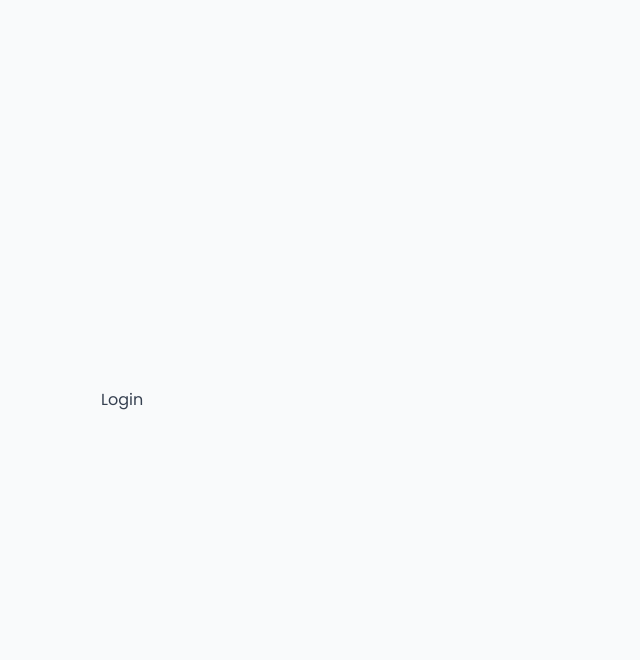
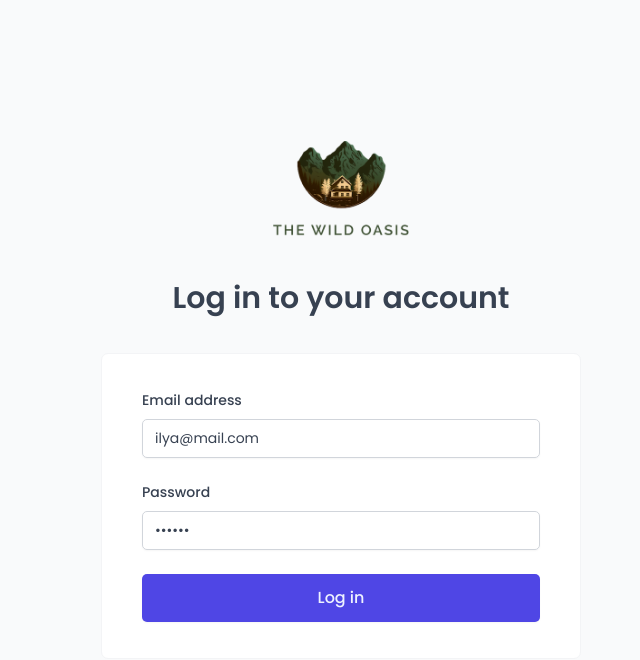
Before and after one commit to ilyanik77/the-wild-oasis, a React (Vite) app: page /login in a window 1280 px wide. Shown: the top 660 px of the page, without its empty margins (299-939 px from the left). Built offline with nearby package versions, Linux system fonts and the light colour scheme; a web font is replaced by a local one.

Commit message:
add useLogin, useUser, apiAuth

```diff
--- a/src/App.jsx
+++ b/src/App.jsx
@@ -23,6 +23,7 @@
 import { Toaster } from 'react-hot-toast'
 import Booking from './pages/Booking'
 import Checking from './pages/Checking'
+import ProtectedRoute from './ui/ProtectedRoute'
 
 const queryClient = new QueryClient({
 	defaultOptions: {
@@ -39,7 +40,13 @@
 			<GlobalStyles />
 			<BrowserRouter>
 				<Routes>
-					<Route element={<AppLayout />}>
+					<Route
+						element={
+							<ProtectedRoute>
+								<AppLayout />
+							</ProtectedRoute>
+						}
+					>
 						<Route
 							index
 							element={<Navigate replace to='dashboard' />}
--- a/src/features/authentication/LoginForm.jsx
+++ b/src/features/authentication/LoginForm.jsx
@@ -1,41 +1,57 @@
-import { useState } from "react";
-import Button from "../../ui/Button";
-import Form from "../../ui/Form";
-import Input from "../../ui/Input";
-import FormRowVertical from "../../ui/FormRowVertical";
+import { useState } from 'react'
+import Button from '../../ui/Button'
+import Form from '../../ui/Form'
+import Input from '../../ui/Input'
+import FormRowVertical from '../../ui/FormRowVertical'
+import useLogin from './useLogin'
+import SpinnerMini from '../../ui/SpinnerMini'
+
+
 
 function LoginForm() {
-  const [email, setEmail] = useState("");
-  const [password, setPassword] = useState("");
+	const [email, setEmail] = useState('ilya@mail.com')
+	const [password, setPassword] = useState('123123')
+	const {login, isLoading} = useLogin()
 
-  function handleSubmit() {}
+	function handleSubmit(e) {
+		e.preventDefault()
+		if(!email && !password) return
+		login({email, password}, {
+			onSettled: () => {
+				setEmail('')
+				setPassword('')
+			}
+		})
+	}
 
 	return (
 		<Form onSubmit={handleSubmit}>
-      <FormRowVertical label="Email address">
+			<FormRowVertical label='Email address'>
 				<Input
-          type="email"
-          id="email"
+					type='email'
+					id='email'
 					// This makes this form better for password managers
-          autoComplete="username"
+					autoComplete='username'
 					value={email}
-          onChange={(e) => setEmail(e.target.value)}
+					onChange={e => setEmail(e.target.value)}
+					disabled={isLoading}
 				/>
 			</FormRowVertical>
-      <FormRowVertical label="Password">
+			<FormRowVertical label='Password'>
 				<Input
-          type="password"
-          id="password"
-          autoComplete="current-password"
+					type='password'
+					id='password'
+					autoComplete='current-password'
 					value={password}
-          onChange={(e) => setPassword(e.target.value)}
+					onChange={e => setPassword(e.target.value)}
+					disabled={isLoading}
 				/>
 			</FormRowVertical>
 			<FormRowVertical>
-        <Button size="large">Login</Button>
+				<Button size='large' disabled={isLoading}>{!isLoading ? 'Log in' : <SpinnerMini />}</Button>
 			</FormRowVertical>
 		</Form>
-  );
+	)
 }
 
-export default LoginForm;
+export default LoginForm
--- /dev/null
+++ b/src/features/authentication/useLogin.js
@@ -0,0 +1,24 @@
+import { useMutation, useQueryClient } from "@tanstack/react-query"
+import { login as loginApi } from "../../services/apiAuth"
+import { useNavigate } from "react-router-dom"
+import toast from "react-hot-toast"
+
+function useLogin() {
+	const queryClient = useQueryClient()
+	const navigate = useNavigate()
+
+	const {mutate: login, isLoading} = useMutation({
+		mutationFn: ({email, password}) => loginApi({email, password}),
+		onSuccess: (user) => {
+			queryClient.setQueriesData(['user'], user)
+			navigate('/dashboard')
+		},
+		onError: err => {
+			console.log("ERROR", err)
+			toast.error('Provided email or password are incorrect')
+		}
+	})
+	return {login, isLoading}
+}
+
+export default useLogin
--- /dev/null
+++ b/src/features/authentication/useUser.js
@@ -0,0 +1,12 @@
+import { useQuery } from "@tanstack/react-query"
+import { getCurrentUser } from "../../services/apiAuth"
+
+function useUser() {
+	const {isLoading, data: user} = useQuery({
+		queryKey: ['user'],
+		queryFn: getCurrentUser
+	})
+	return {isLoading, user, isAuthenticated: user?.role === 'authenticated'}
+}
+
+export default useUser
--- a/src/pages/Login.jsx
+++ b/src/pages/Login.jsx
@@ -1,4 +1,7 @@
-import styled from "styled-components";
+import styled from 'styled-components'
+import LoginForm from '../features/authentication/LoginForm'
+import Logo from '../ui/Logo'
+import Heading from '../ui/Heading'
 
 const LoginLayout = styled.main`
 	min-height: 100vh;
@@ -8,10 +11,16 @@
 	justify-content: center;
 	gap: 3.2rem;
 	background-color: var(--color-grey-50);
-`;
+`
 
 function Login() {
-  return <LoginLayout>Login</LoginLayout>;
+	return (
+		<LoginLayout>
+			<Logo />
+			<Heading as="h4">Log in to your account</Heading>
+			<LoginForm />
+		</LoginLayout>
+	)
 }
 
-export default Login;
+export default Login
--- /dev/null
+++ b/src/services/apiAuth.js
@@ -0,0 +1,23 @@
+import supabase from './supabase'
+
+export async function login({email, password}) {
+	const { data, error } = await supabase.auth.signInWithPassword({
+		email,
+		password,
+	})
+	if(error) throw new Error(error.message);
+
+	return data
+}
+
+export async function getCurrentUser() {
+	const {data: session} = await supabase.auth.getSession()
+	if(!session.session) return null
+
+	const {data, error} = await supabase.auth.getUser()
+
+	console.log(data)
+	if (error) throw new Error(error.message)
+
+	return data?.user
+}
--- /dev/null
+++ b/src/ui/FormRowVertical.jsx
@@ -0,0 +1,29 @@
+import styled from "styled-components";
+
+const StyledFormRow = styled.div`
+  display: flex;
+  flex-direction: column;
+  gap: 0.8rem;
+  padding: 1.2rem 0;
+`;
+
+const Label = styled.label`
+  font-weight: 500;
+`;
+
+const Error = styled.span`
+  font-size: 1.4rem;
+  color: var(--color-red-700);
+`;
+
+function FormRowVertical({ label, error, children }) {
+  return (
+    <StyledFormRow>
+      {label && <Label htmlFor={children.props.id}>{label}</Label>}
+      {children}
+      {error && <Error>{error}</Error>}
+    </StyledFormRow>
+  );
+}
+
+export default FormRowVertical;
--- a/src/ui/Heading.jsx
+++ b/src/ui/Heading.jsx
@@ -1,24 +1,31 @@
 import styled, { css } from 'styled-components'
 
 const Heading = styled.h1`
-
 	${props =>
-		props.type === 'h1' &&
+		props.as === 'h1' &&
+		css`
+			font-size: 6rem;
+			font-weight: 600;
+		`}
+	${props =>
+		props.as === 'h2' &&
+		css`
+			font-size: 5rem;
+			font-weight: 600;
+		`}
+	${props =>
+		props.as === 'h3' &&
+		css`
+			font-size: 4rem;
+			font-weight: 400;
+			text-align: center;
+		`}
+	${props =>
+		props.as === 'h4' &&
 		css`
 			font-size: 3rem;
 			font-weight: 600;
-		`}
-	${props =>
-		props.type === 'h2' &&
-		css`
-			font-size: 2rem;
-			font-weight: 600;
-		`}
-	${props =>
-		props.type === 'h3' &&
-		css`
-			font-size: 1rem;
-			font-weight: 400;
+			text-align: center;
 		`}
 `
 export default Heading
--- /dev/null
+++ b/src/ui/ProtectedRoute.jsx
@@ -0,0 +1,41 @@
+import styled from 'styled-components'
+import useUser from '../features/authentication/useUser'
+import Spinner from './Spinner'
+import { useNavigate } from 'react-router-dom'
+import { useEffect } from 'react'
+
+const FullPage = styled.div`
+	height: 100vh;
+	background-color: var(--color-grey-50);
+	display: flex;
+	align-items: center;
+	justify-content: center;
+`
+
+function ProtectedRoute({ children }) {
+	const navigate = useNavigate()
+
+	// 1. Load the authenticated user
+	const { isLoading, isAuthenticated } = useUser()
+
+	// 2. If there is NO authenticated user, redirect to the /login
+	useEffect(function () {
+		if(!isAuthenticated && !isLoading) navigate('/login')
+	}, [isAuthenticated, navigate, isLoading])
+
+
+	// 3. While loading, show a spinner
+	if (isLoading)
+		return (
+			<FullPage>
+				<Spinner />
+			</FullPage>
+		)
+
+
+	// 4. If there IS a user, render the app
+
+	if(isAuthenticated) return children
+}
+
+export default ProtectedRoute
```
Lines whose indentation alone changed are shown as unchanged.
